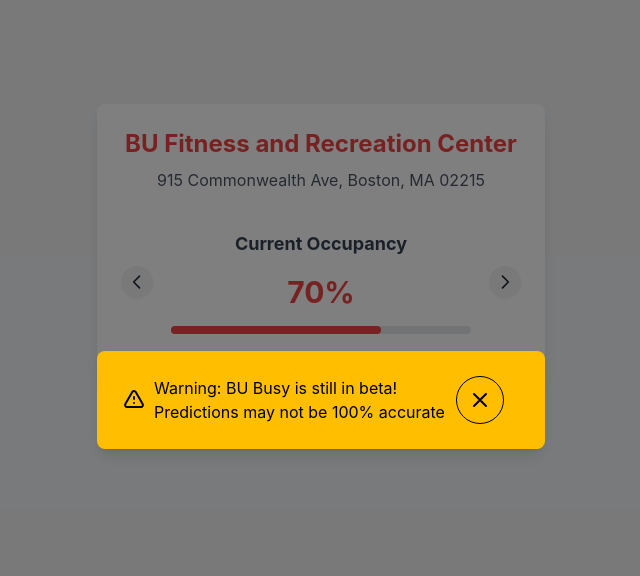
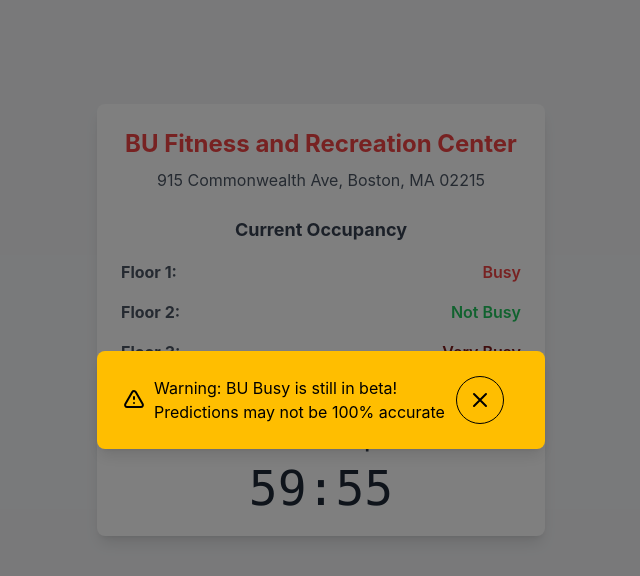
Before and after one commit to mchu64/BU-BUSY, a React (Create React App) app in the folder bubusy/: page / in a window 1280 px wide. Shown: the top 576 px of the page, without its empty margins (319-959 px from the left). Built offline with nearby package versions, Linux system fonts and the light colour scheme.

Commit message:
added counter

```diff
--- a/bubusy/src/App.js
+++ b/bubusy/src/App.js
@@ -1,12 +1,30 @@
-import React, { useState } from "react";
+import React, { useState, useEffect } from "react";
 
 function App() {
-  // State to manage the visibility of the warning
   const [showWarning, setShowWarning] = useState(true);
+  const [timeLeft, setTimeLeft] = useState(3600); // Initial time in seconds (60 minutes)
 
-  // Function to close the warning
+  // Handle warning close
   const handleClose = () => {
     setShowWarning(false);
+  };
+
+  // Countdown timer logic
+  useEffect(() => {
+    const timer = setInterval(() => {
+      setTimeLeft((prev) => (prev > 0 ? prev - 1 : 0));
+    }, 1000);
+
+    return () => clearInterval(timer); // Cleanup on component unmount
+  }, []);
+
+  // Format time as MM:SS
+  const formatTime = (seconds) => {
+    const minutes = Math.floor(seconds / 60);
+    const secs = seconds % 60;
+    return `${minutes.toString().padStart(2, "0")}:${secs
+      .toString()
+      .padStart(2, "0")}`;
   };
 
   return (
@@ -62,7 +80,6 @@
                 />
               </svg>
             </button>
-
           </div>
         </div>
       )}
@@ -72,68 +89,51 @@
         {/* Card Container */}
         <div className="bg-white p-6 rounded-lg shadow-lg max-w-md w-full text-center">
           {/* Center Name and Address */}
-    <h1 className="text-2xl font-bold text-red-500">BU Fitness and Recreation Center</h1>
-    <p className="text-gray-600 mt-2">915 Commonwealth Ave, Boston, MA 02215</p>
+          <h1 className="text-2xl font-bold text-red-500">
+            BU Fitness and Recreation Center
+          </h1>
+          <p className="text-gray-600 mt-2">
+            915 Commonwealth Ave, Boston, MA 02215
+          </p>
 
-    {/* Carousel */}
+          {/* Current Occupancy */}
           <div className="relative mt-6">
-      {/* Carousel Content */}
-      <div className="carousel w-full">
-        {/* Current Occupancy */}
-        <div className="carousel-item flex flex-col items-center justify-center w-full">
             <h2 className="text-lg font-bold text-gray-700">Current Occupancy</h2>
-          <p className="text-3xl font-bold text-red-500 mt-4">70%</p>
-          <div className="w-3/4 h-2 bg-gray-200 rounded mt-4">
-            <div className="h-2 bg-red-500 rounded" style={{ width: "70%" }}></div>
+            <div className="mt-4 space-y-4">
+              {/* Floor 1 */}
+              <div className="flex justify-between items-center">
+                <span className="text-gray-600 font-bold">Floor 1:</span>
+                <span className="text-red-500 font-semibold">Busy</span>
+              </div>
+              {/* Floor 2 */}
+              <div className="flex justify-between items-center">
+                <span className="text-gray-600 font-bold">Floor 2:</span>
+                <span className="text-green-500 font-semibold">Not Busy</span>
+              </div>
+              {/* Floor 3 */}
+              <div className="flex justify-between items-center">
+                <span className="text-gray-600 font-bold">Floor 3:</span>
+                <span className="text-red-900 font-semibold">Very Busy</span>
+              </div>
+              {/* Floor 4 */}
+              <div className="flex justify-between items-center">
+                <span className="text-gray-600 font-bold">Floor 4:</span>
+                <span className="text-yellow-300 font-semibold">
+                  Somewhat Busy
+                </span>
+              </div>
             </div>
           </div>
 
-        {/* Predicted Occupancy */}
-        <div className="carousel-item flex flex-col items-center justify-center w-full">
-          <h2 className="text-lg font-bold text-gray-700">Predicted Occupancy</h2>
-          <ul className="mt-4 space-y-2">
-            <li className="text-gray-600">4 PM - 60%</li>
-            <li className="text-gray-600">5 PM - 50%</li>
-            <li className="text-gray-600">6 PM - 40%</li>
-          </ul>
-        </div>
-
-        {/* Peak Hours */}
-        <div className="carousel-item flex flex-col items-center justify-center w-full">
-          <h2 className="text-lg font-bold text-gray-700">Peak Hours</h2>
-          <p className="text-gray-600 mt-4">Peak hours are typically 5 PM - 7 PM.</p>
-          <p className="text-gray-600">Visit during non-peak hours for a quieter experience.</p>
-        </div>
-      </div>
-
-      {/* Arrows */}
-      <button className="absolute left-0 top-1/2 transform -translate-y-1/2 btn btn-circle btn-sm z-10">
-        <svg
-          xmlns="http://www.w3.org/2000/svg"
-          className="h-5 w-5"
-          fill="none"
-          viewBox="0 0 24 24"
-          stroke="currentColor"
-        >
-          <path strokeLinecap="round" strokeLinejoin="round" strokeWidth="2" d="M15 19l-7-7 7-7" />
-        </svg>
-      </button>
-      <button className="absolute right-0 top-1/2 transform -translate-y-1/2 btn btn-circle btn-sm z-10">
-        <svg
-          xmlns="http://www.w3.org/2000/svg"
-          className="h-5 w-5"
-          fill="none"
-          viewBox="0 0 24 24"
-          stroke="currentColor"
-        >
-          <path strokeLinecap="round" strokeLinejoin="round" strokeWidth="2" d="M9 5l7 7-7 7" />
-        </svg>
-      </button>
+          {/* Countdown Timer */}
+          <div className="mt-6">
+            <h2 className="text-lg font-bold text-gray-700">
+              Time Till Next Update
+            </h2>
+            <div className="font-mono text-5xl mt-2">{formatTime(timeLeft)}</div>
           </div>
         </div>
       </main>
-
-
     </div>
   );
 }
```
Lines whose indentation alone changed are shown as unchanged.
